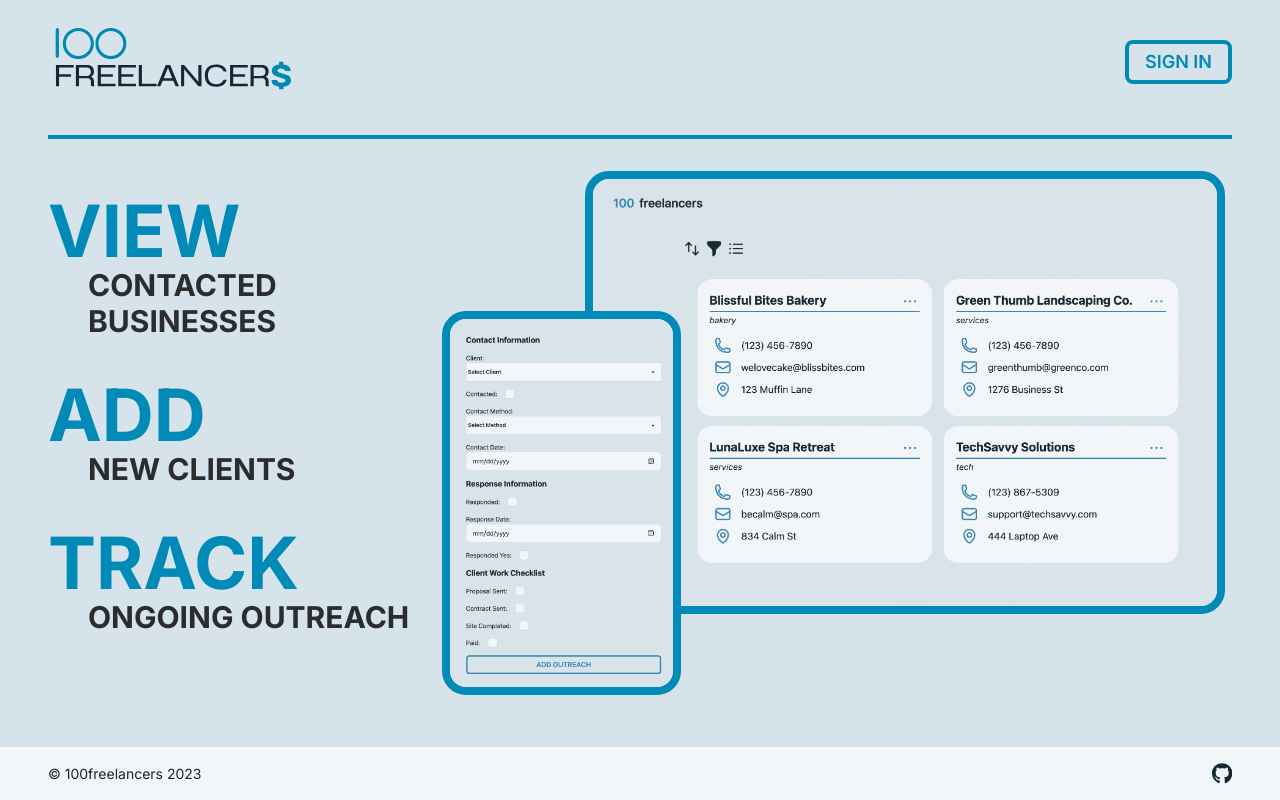
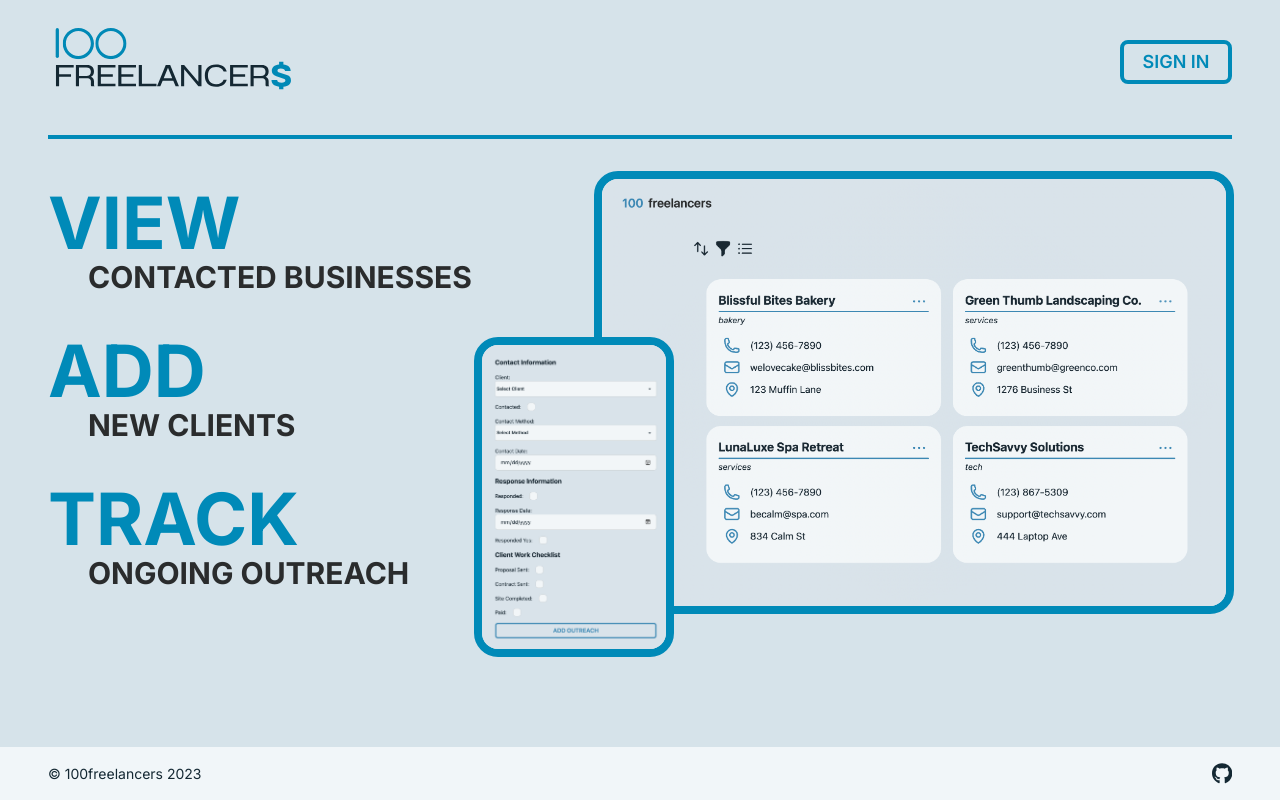
Before and after one commit to devlarabar/100freelancers, a Next.js app in the folder client/: page / in a window 1280 px wide. Built offline with nearby package versions, Linux system fonts and the light colour scheme; no server answers.

Commit message:
Added additional break points to keep the text and images side by side longer without causing too much overlapping.  And adjustd the styling on mobile devices to be a bit more mobile appropriate.

```diff
--- a/client/app/page.jsx
+++ b/client/app/page.jsx
@@ -10,7 +10,7 @@ export default function Home() {
         <main className = "border-t-4 border-accent pt-8">
             {/* Adding the elements from the homepage layout.  images located in the 'public' folder */}
             <section className="floats block lg:flex flex-row justify-between mt-0">
-                <ul className='p-0 pt-6 w-full lg:w-1/3'>
+                <ul className='p-0 pt-4 w-full lg:w-2/5'>
                     <li>
                         <h3>VIEW</h3>
                         <p>CONTACTED BUSINESSES</p>
@@ -24,14 +24,14 @@ export default function Home() {
                         <p>ONGOING OUTREACH</p>
                     </li>
                 </ul>
-                <div className="flex flex-col-reverse items-center lg:w-3/5 xl:flex-row xl:relative ">
+                <div className="flex flex-col-reverse items-center lg:w-3/5 lg:flex-row lg:relative ">
                     <img
-                        className="border-8 border-accent rounded-3xl h-96 rounded-l-3xl mt-8 xl:relative xl:left-[-5rem] bottom-[-4rem] xl:z-10"
+                        className="border-8 border-accent rounded-3xl h-80 rounded-l-3xl mt-8 lg:relative xl:left-[-3rem] xl:bottom-[-5rem] lg:z-10 lg:bottom-[-2rem]"
                         src="/outreach-one.png"
                         alt='Screenshot of 100freelancers outreach page'
                     />
                     <img
-                        className="hidden sm:block border-8 border-accent rounded-3xl xl:relative xl:right-[11rem] xl:self-start xl:z-1 xl:w-[40rem]"
+                        className="hidden sm:block border-8 border-accent rounded-3xl lg:relative lg:right-[4rem] lg:self-start lg:z-1 xl:w-[40rem] min-[1000px]:w-[28rem] min-[1170px]:w-[33rem]  xl:right-[8rem] "
                         src="/full-screen.png"
                         alt="Screenshot of 100freelancers client tiles"
                     />
--- a/client/components/ui/Logo.jsx
+++ b/client/components/ui/Logo.jsx
@@ -4,7 +4,7 @@ const Logo = () => {
 
             xmlns="http://www.w3.org/2000/svg"
             viewBox="0 50 750 250"
-            className="w-1/2 sm:w-[250px]"
+            className="w-9/12 sm:w-[250px]"
         >
             <defs>
                 <clipPath id="a">
--- a/client/styles/globals.css
+++ b/client/styles/globals.css
@@ -101,13 +101,13 @@ input:not([type="checkbox"]) {
 /* Landing page */
 
 .floats h3 {
-	@apply text-center lg:text-left text-7xl text-accent;
+	@apply text-center text-3xl lg:text-left sm:text-7xl text-accent ;
 }
 
 .floats p {
-	@apply text-center lg:text-left text-3xl lg:ml-10 font-bold pb-10;
+	@apply text-center text-lg lg:text-left sm:text-3xl lg:ml-10 font-bold pb-10  ;
 }
 
 .btnCustom {
-	@apply border-4 py-1 px-4 rounded-lg border-accent text-accent text-lg mt-2 font-semibold uppercase
+	@apply border-4 py-1 px-4 w-[7rem] rounded-lg border-accent text-accent text-sm sm:text-lg mt-2 font-semibold uppercase
 }
```
